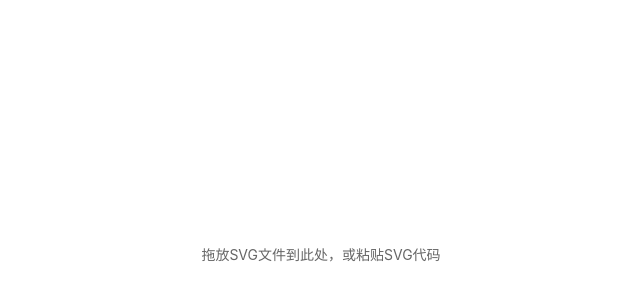
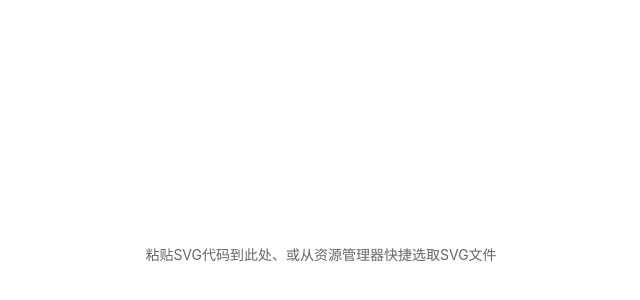
Before and after one commit to moohng/utools-plugin-svg-vue, a Vue app: page / in a window 1280 px wide. Shown: the part 146-446 px from the top of the page, without its empty margins (319-959 px from the left). Built offline with nearby package versions, Linux system fonts and the light colour scheme; a small style sheet from the web is missing.

Commit message:
修改logo文案

```diff
--- a/src/components/DropArea.vue
+++ b/src/components/DropArea.vue
@@ -1,6 +1,6 @@
 <template>
   <div class="drop-area center">
-    <div class="tips">拖放SVG文件到此处，或粘贴SVG代码</div>
+    <div class="tips">粘贴SVG代码到此处、或从资源管理器快捷选取SVG文件</div>
   </div>
 </template>
 
```
Also changed, not shown: public/logo.png.
